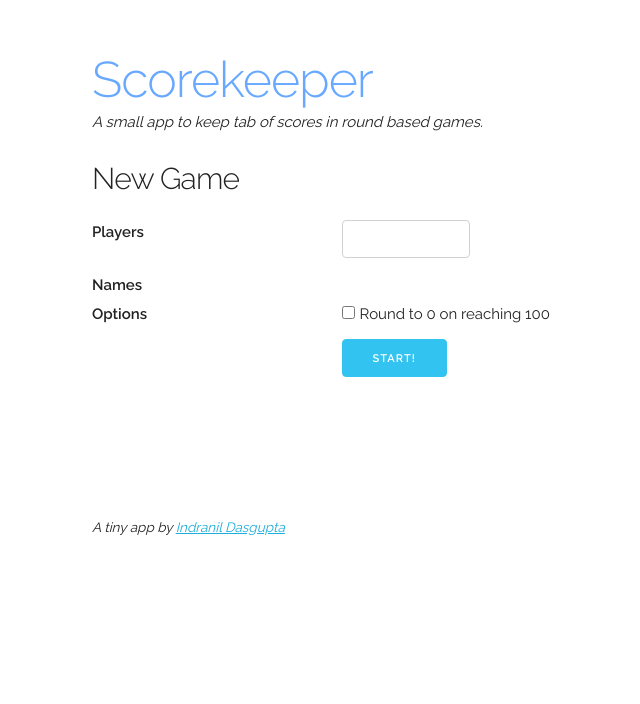
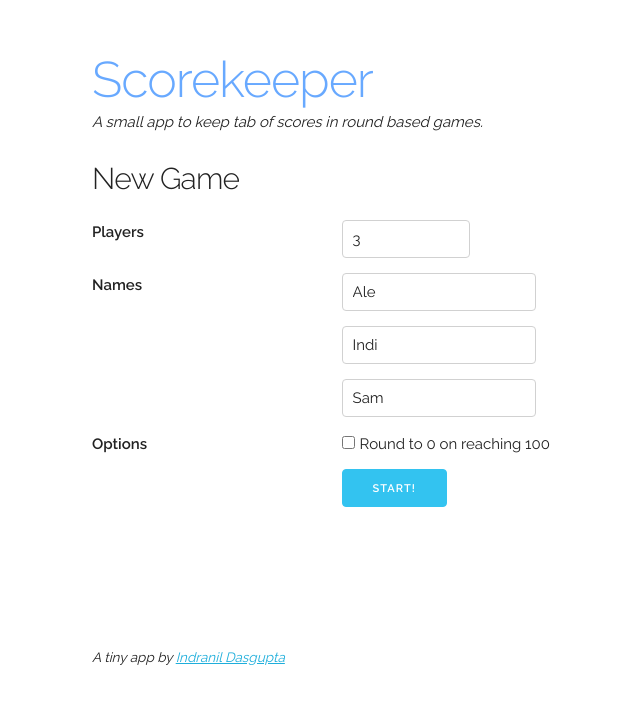
Before and after one commit to indranil/scorekeeper, a React (Create React App) app: page / in a window 1280 px wide. Both pictures are taken after a click on the button "ADD NEW SCOREBOARD". Shown: the top 704 px of the page, without its empty margins (68-708 px from the left). Built offline with nearby package versions, Linux system fonts and the light colour scheme.

Commit message:
Added some more functions. Commit before adding Enzyme. Time to test.

```diff
--- a/src/components/App.js
+++ b/src/components/App.js
@@ -10,33 +10,97 @@ class App extends Component {
   state = {
     gameStarted: false,
     showNewForm: false,
-    players: [],
+    players: [
+      {
+        id: 1,
+        name: "Ale",
+      },
+      {
+        id: 2,
+        name: "Indi",
+      },
+      {
+        id: 3,
+        name: "Sam",
+      }
+    ],
+    scores: [
+      [
+        {
+          id: 1,
+          score: 4,
+        },
+        {
+          id: 2,
+          score: 10,
+        },
+        {
+          id: 3,
+          score: 20,
+        }
+      ],
+      [
+        {
+          id: 1,
+          score: 10,
+        },
+        {
+          id: 2,
+          score: 10,
+        },
+        {
+          id: 3,
+          score: 20,
+        }
+      ],
+    ],
     roundOnHundred: false,
   };
 
   handleShowNewForm = () => {
-    this.setState ({ showNewForm: true });
+    this.setState ({ gameStarted: false, showNewForm: true });
   }
 
   instantiatePlayers = (newPlayers) => {
     this.setState({ players: newPlayers });
   }
 
-  changePlayerName = (playerId, e) => {
-    let players = this.state.players;
-    players[playerId].name = e;
-    this.setState({ players: players });
+  changePlayerName = (playerId, name) => {
+    this.setState({ players: this.state.players.map((player) => {
+      if (playerId === player.id) {
+        return {
+          ...player,
+          name: name,
+        };
+      }
+      return player;
+    }) });
   }
 
   updateRoundOnHundred = () => {
     this.setState({ roundOnHundred: !this.state.roundOnHundred });
   }
 
-  createGame = () => {
+  createGame = (e) => {
+    e.preventDefault();
     this.setState({
       showNewForm: false,
       gameStarted: true,
     })
+  }
+
+  finishGame = () => {
+    this.setState({
+      showNewForm: false,
+      gameStarted: false,
+      players: [],
+      scores: [],
+    })
+  }
+
+  componentDidUpdate = (prevProps, prevState) => {
+    // handle sorting of scores and players...
+
   }
 
   render() {
@@ -47,7 +111,9 @@ class App extends Component {
         <div id="content" className="container">
           <ScoreBoard
             gameStarted={this.state.gameStarted}
-            players={this.state.players} />
+            players={this.state.players}
+            scores={this.state.scores}
+            finishGame={this.finishGame} />
 
           <NewGameForm
             showNewForm={this.state.showNewForm}
--- a/src/components/NewGameForm/index.js
+++ b/src/components/NewGameForm/index.js
@@ -19,8 +19,7 @@ class NewGameForm extends Component {
       for (let i = 0; i < (num - numPlayers); i++) {
         newPlayers.push({
           name: "",
-          id: (numPlayers+i),
-          scores: [],
+          id: (numPlayers+i+1),
         });
       }
     } else if (num < numPlayers) {
@@ -33,6 +32,7 @@ class NewGameForm extends Component {
   }
   render() {
     if (this.props.showNewForm) {
+      let numPlayers = this.props.players.length;
       return (
         <form onSubmit={this.props.createGame} className="new-scoreboard">
           <div className="row">
@@ -40,13 +40,15 @@ class NewGameForm extends Component {
           </div>
           <div className="row">
             <label className="columns three">Players</label>
-            <input type="number" className="columns two" max="10" min="1" onChange={this.changeNumPlayers} />
+            <input type="number" className="columns two" max="10" min="1" value={numPlayers} onChange={this.changeNumPlayers} />
           </div>
           <div className="row">
             <label className="columns three">Names</label>
             <div className="columns six">
               {this.props.players.map((player) =>
-                <span key={player.id}><input type="text" value={player.name} onChange={(e) => this.props.changePlayerName(player.id, e.target.value) } /><br /></span>
+                <span key={player.id}>
+                  <input type="text" value={player.name} onChange={(e) => this.props.changePlayerName(player.id, e.target.value) } /><br />
+                </span>
               )}
             </div>
           </div>
--- a/src/components/ScoreBoard/index.js
+++ b/src/components/ScoreBoard/index.js
@@ -3,41 +3,30 @@ import React, { Component } from 'react';
 class ScoreBoard extends Component {
   render() {
     if (this.props.gameStarted) {
+      let numPlayers = this.props.players.length;
       return (
         <div className="scorekeeper row">
           <div className="columns eight">
             <table className="u-full-width">
               <thead>
                 <tr>
-                  <td>Ale</td>
-                  <td>Indi</td>
-                  <td>Jakob</td>
-                  <td>Sam</td>
+                  {this.props.players.map((player) =>
+                    <td key={player.id}>{player.name}</td>
+                  )}
                 </tr>
               </thead>
               <tbody>
+                {this.props.scores.map((score, index) =>
+                  <tr key={index}>
+                    {score.map(s =>
+                      <td key={s.id}>{s.score}</td>
+                    )}
+                  </tr>
+                )}
                 <tr>
-                  <td>10</td>
-                  <td>10</td>
-                  <td>20</td>
-                  <td>-5</td>
-                </tr>
-                <tr>
-                  <td>20</td>
-                  <td>5</td>
-                  <td>10</td>
-                  <td>30</td>
-                </tr>
-                <tr>
-                  <td>0</td>
-                  <td>14</td>
-                  <td>18</td>
-                  <td>20</td>
-                </tr>
-                <tr>
-                  <td colSpan="4">
+                  <td className="table-buttons" colSpan={numPlayers}>
                     <button className="button">New Round</button>
-                    <button className="button">Finish Game</button>
+                    <button className="button" onClick={this.props.finishGame}>Finish Game</button>
                   </td>
                 </tr>
               </tbody>
--- a/src/styles/index.css
+++ b/src/styles/index.css
@@ -28,6 +28,11 @@
   text-align: center;
 }
 
+#content .scorekeeper table td.table-buttons .button {
+  margin-left: 10px;
+  margin-right: 10px;
+}
+
 #content .scorekeeper table tfoot, #content .scorekeeper table thead {
   font-weight: bold;
 }
```
Also changed, not shown: 1 other file (tests, documents, lock files or other folders).
